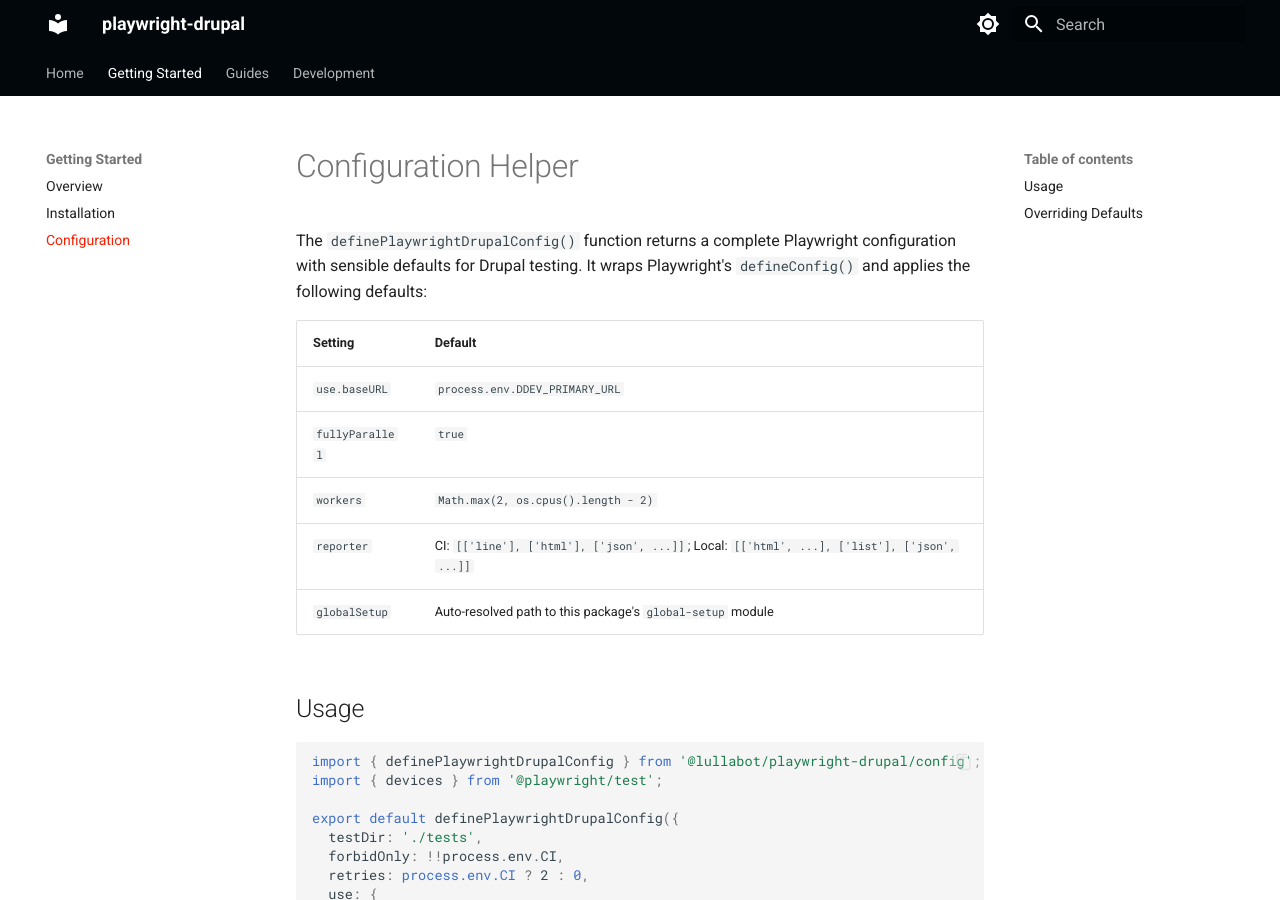
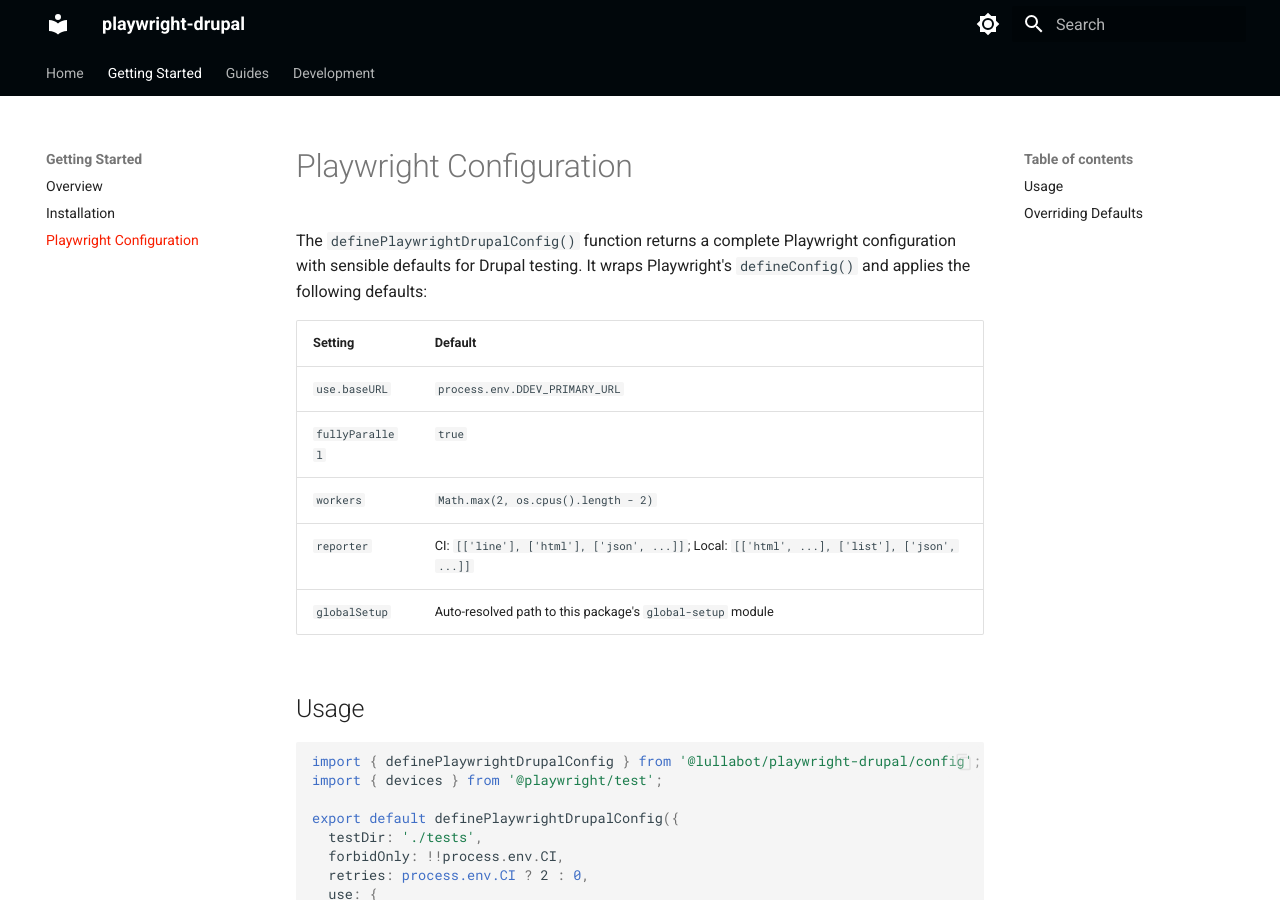
Before and after one commit to Lullabot/playwright-drupal, an MkDocs documentation site: the page built from docs/getting-started/playwright-configuration.md, in a window 1280 px wide and 900 px high. Built offline with MkDocs 1.6.1 and Material for MkDocs 9.7.7, drawn with Linux system fonts in a browser that asks for light colours; the version menu is left out.

Commit message:
docs: rename Configuration to Playwright Configuration

```diff
--- a/docs/getting-started/configuration.md
+++ b/docs/getting-started/playwright-configuration.md
@@ -1,4 +1,4 @@
-# Configuration Helper
+# Playwright Configuration
 
 The `definePlaywrightDrupalConfig()` function returns a complete Playwright configuration with sensible defaults for Drupal testing. It wraps Playwright's `defineConfig()` and applies the following defaults:
 
--- a/mkdocs.yml
+++ b/mkdocs.yml
@@ -56,7 +56,7 @@ nav:
   - Getting Started:
     - Overview: getting-started/index.md
     - Installation: getting-started/installation.md
-    - Configuration: getting-started/configuration.md
+    - Playwright Configuration: getting-started/playwright-configuration.md
   - Guides:
     - Writing Tests: guides/writing-tests.md
     - Drupal Utilities: guides/utilities.md
```
Also changed, not shown: docs/getting-started/installation.md (+1 -1 lines).
